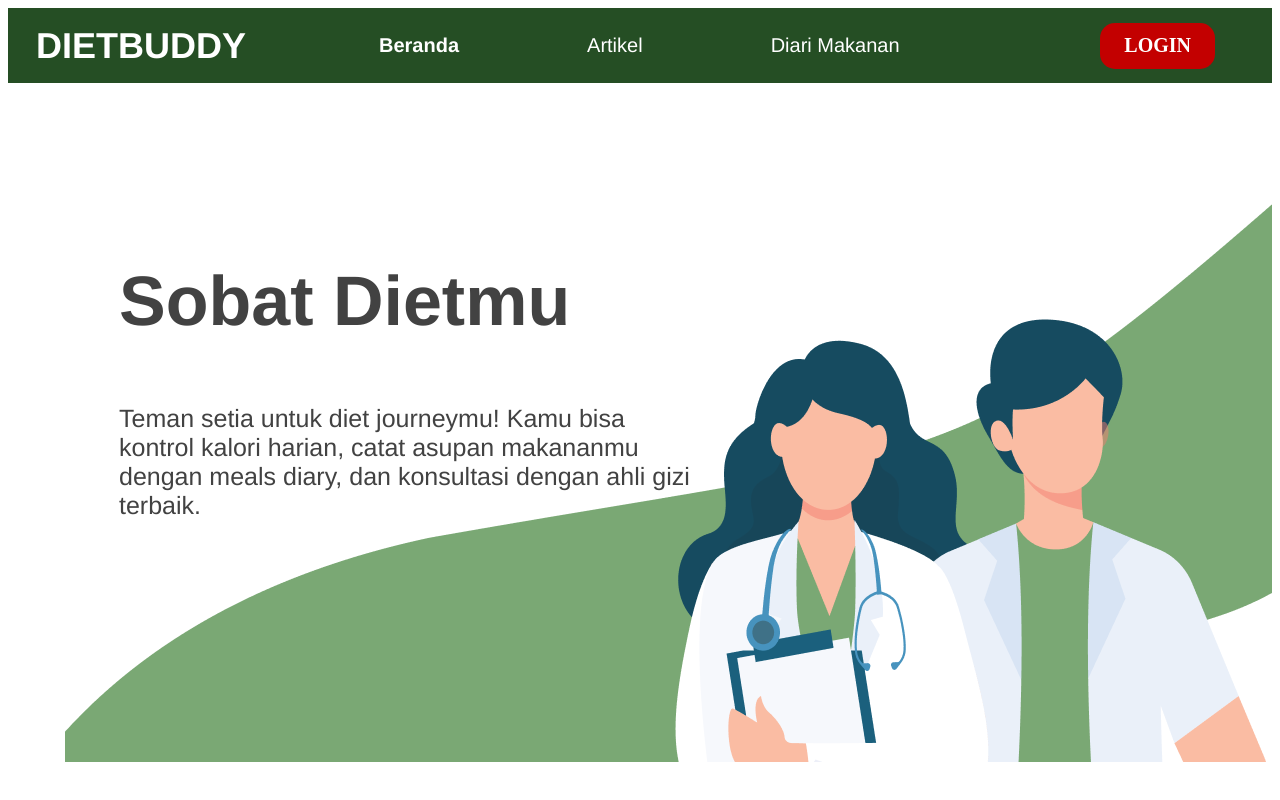
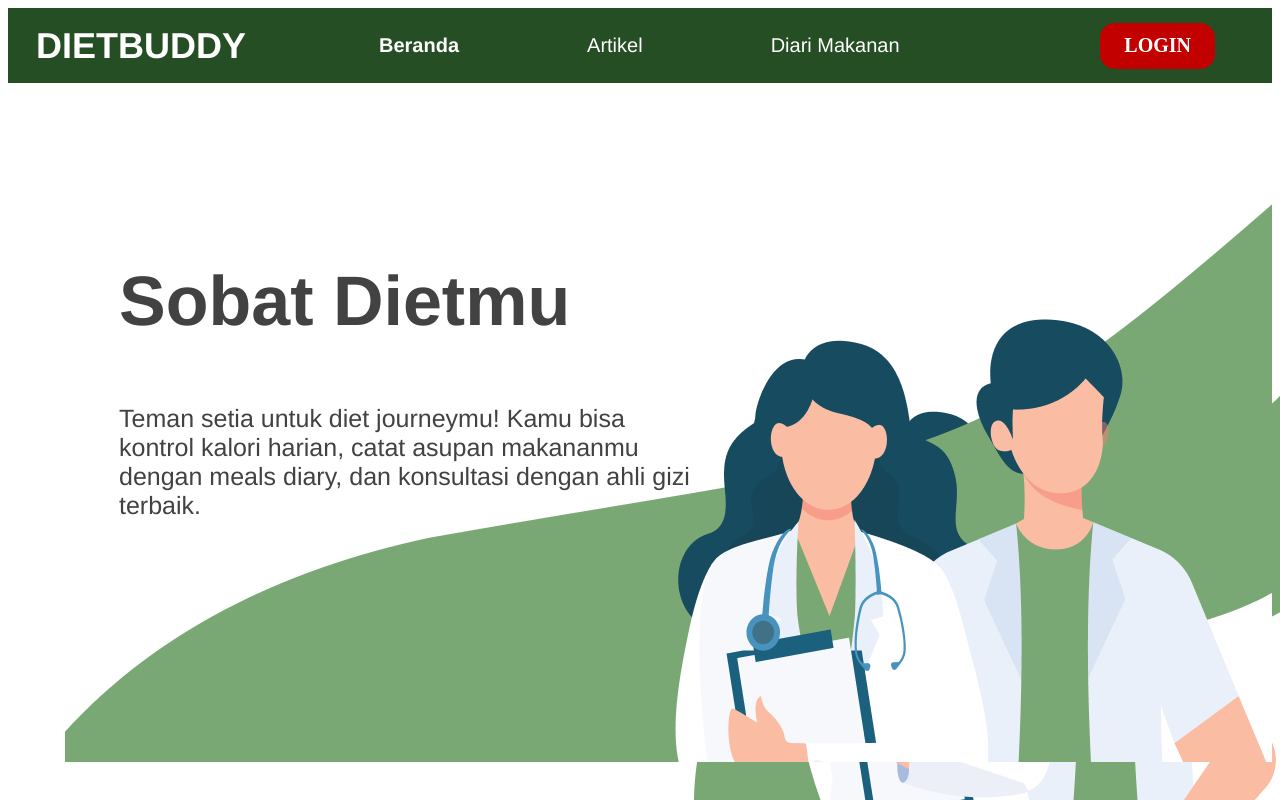
Before and after one commit to Shellahariza/PROJECTRPL, a PHP site: page /homewithnouser.html in a window 1280 px wide. Run offline with PHP 8.4, Linux system fonts and the light colour scheme; some libraries are stand-ins or nearby versions.

Commit message:
edited by shella

```diff
--- a/homewithnouser.css
+++ b/homewithnouser.css
@@ -4,6 +4,7 @@
   box-sizing: border-box;
 }
 body {
+  background-image: url(img/DocterBackWithUser.png);
   background-repeat: no-repeat;
   background-position: right bottom;
 }
```
